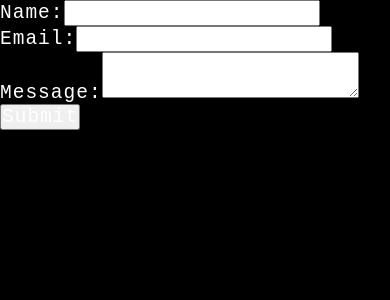
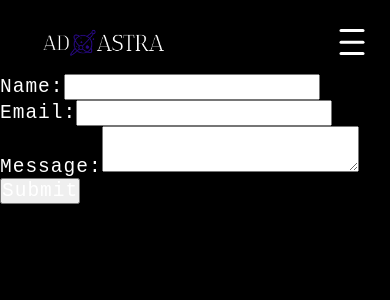
Before and after one commit to Masoer/fallproject, a React (Create React App) app: page /ContactPage in a window 390 px wide. Shown: the top 300 px of the page. Built offline with nearby package versions, Linux system fonts and the light colour scheme.

Commit message:
added phone nav

```diff
--- a/src/App.js
+++ b/src/App.js
@@ -5,12 +5,16 @@ import Home from "./pages/HomePage";
 import SolarSystem from "./pages/SolarSystemPage";
 import GlobalStyle from "./styles/GlobalStyle";
 import { ImageLogo, Navbar, Navdiv, StyledLink } from "./styles/NavBar";
-import Logo from "./pages/Logo.png";
+import Logo from "./img/Logo.png";
+import NavBarHeader from "./components/NavBarHeader";
 
 function App() {
   return (
     <div>
       <GlobalStyle />
+
+      <NavBarHeader />
+
       <Navbar sticky="top">
         <ImageLogo src={Logo} alt="logo" />
         <Navdiv>
--- /dev/null
+++ b/src/components/NavBarHeader.js
@@ -0,0 +1,57 @@
+import { useState, useRef } from "react";
+import { StyledLink } from "../styles/NavBar";
+import Logo from "../img/Logo.png";
+
+import { Header, NavList, NavToggle, ImgMobile } from "./StyledHeader";
+
+const NavBarHeader = () => {
+  const [active, setActive] = useState(false);
+
+  const menuToggle = () => {
+    setActive(!active);
+    console.log("yo");
+  };
+
+  const autoClose = () => {
+    setActive(false);
+  };
+
+  const menu = useRef(null);
+
+  const closeMenu = (e) => {
+    if (menu.current && active && !menu.current.contains(e.target)) {
+      setActive(false);
+    }
+  };
+
+  document.addEventListener("mousedown", closeMenu);
+
+  return (
+    <>
+      <Header ref={menu}>
+        <ImgMobile src={Logo} alt="logo" />
+        <NavList active={active}>
+          <StyledLink onClick={autoClose} to="/HomePage">
+            Home
+          </StyledLink>
+          <StyledLink onClick={autoClose} to="/SolarSystemPage">
+            Solarsystem
+          </StyledLink>
+          <StyledLink onClick={autoClose} to="/ExplorationPage">
+            Exploration
+          </StyledLink>
+          <StyledLink onClick={autoClose} to="/ContactPage">
+            Contact
+          </StyledLink>
+        </NavList>
+        <NavToggle active={active} onClick={menuToggle}>
+          <span className="lines line--1"></span>
+          <span className="lines line--2"></span>
+          <span className="lines line--3"></span>
+        </NavToggle>
+      </Header>
+    </>
+  );
+};
+
+export default NavBarHeader;
--- /dev/null
+++ b/src/components/StyledHeader.js
@@ -0,0 +1,89 @@
+import styled from "styled-components";
+
+export const Header = styled.header`
+  display: none;
+  @media only screen and (max-width: 40em) {
+    display: flex;
+    justify-content: space-between;
+    padding: 10px;
+    margin: 0 auto;
+    max-width: 90%;
+    align-items: center;
+    overflow-y: hidden;
+
+    position: sticky;
+    top: 5px;
+    z-index: 1001;
+  }
+`;
+
+export const NavList = styled.nav`
+  display: flex;
+  flex-wrap: wrap;
+
+  transition: 0.6s;
+  @media (max-width: 820px) {
+    flex-direction: column;
+    position: fixed;
+    top: 50px;
+    right: 0;
+    gap: 40px;
+    width: 50%;
+    height: 85vh;
+    padding-top: 40px;
+    overflow: hidden;
+
+    background: rgba(0, 0, 0, 0.45);
+    box-shadow: 0 4px 30px rgba(0, 0, 0, 0.1);
+    backdrop-filter: blur(5.4px);
+    -webkit-backdrop-filter: blur(5.4px);
+    border: 1px solid rgba(0, 0, 0, 0.05);
+
+    transform: translateX(${(props) => (props.active ? "0%" : "150%")});
+  }
+`;
+
+export const NavToggle = styled.div`
+  position: relative;
+  width: 1rem;
+  height: 1.5rem;
+  cursor: pointer;
+  display: none;
+
+  margin-left: 50%;
+
+  .lines {
+    position: absolute;
+    background: white;
+    border-radius: 5px;
+    transition: 0.4s;
+    height: 2.5px;
+    width: 25px;
+    top: 50%;
+    left: 50%;
+    transform: translate(-50%, -50%);
+  }
+
+  .line--1 {
+    transform: translate(-50%, ${(props) => (props.active ? "0" : "10px")})
+      rotate(${(props) => (props.active ? "-45deg" : "0")});
+  }
+
+  .line--2 {
+    width: ${(props) => (props.active ? "0%" : "")};
+  }
+
+  .line--3 {
+    transform: translate(-50%, ${(props) => (props.active ? "0" : "-13px")})
+      rotate(${(props) => (props.active ? "45deg" : "0")});
+  }
+
+  @media (max-width: 820px) {
+    display: block;
+  }
+`;
+
+export const ImgMobile = styled.img`
+  height: auto;
+  width: 45%;
+`;
--- a/src/pages/homePage/HomeStyled.js
+++ b/src/pages/homePage/HomeStyled.js
@@ -22,6 +22,9 @@ export const SpaceText = styled.h1`
   font-size: 20px;
   text-align: center;
   padding: 5px;
+
+  @media only screen and (max-width: 40em) {
+  }
 `;
 
 export const DivText = styled.div`
@@ -39,6 +42,9 @@ export const DivText = styled.div`
   border: 1px solid rgba(0, 0, 0, 0.05);
 
   padding: 50px;
+  @media only screen and (max-width: 40em) {
+    display: none;
+  }
 `;
 
 export const StyledButton = styled.button`
--- a/src/styles/GlobalStyle.js
+++ b/src/styles/GlobalStyle.js
@@ -24,6 +24,7 @@ const GlobalStyle = createGlobalStyle`
     }
     h1 {
       color: white;
+      margin: 5px;
     }
 
 
```
Also changed, not shown: src/pages/homePage/MobilText.js (added, +16 -0 lines), src/img/Logo.png (renamed from src/pages/Logo.png).
